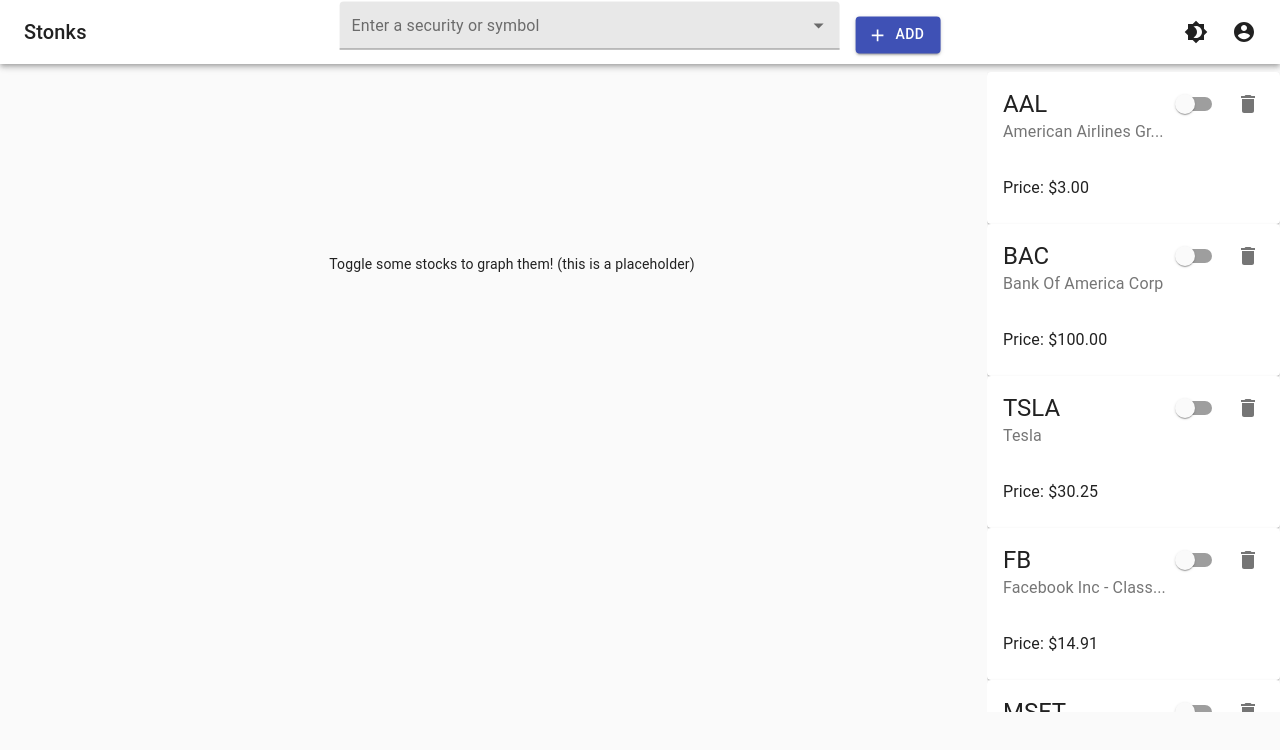
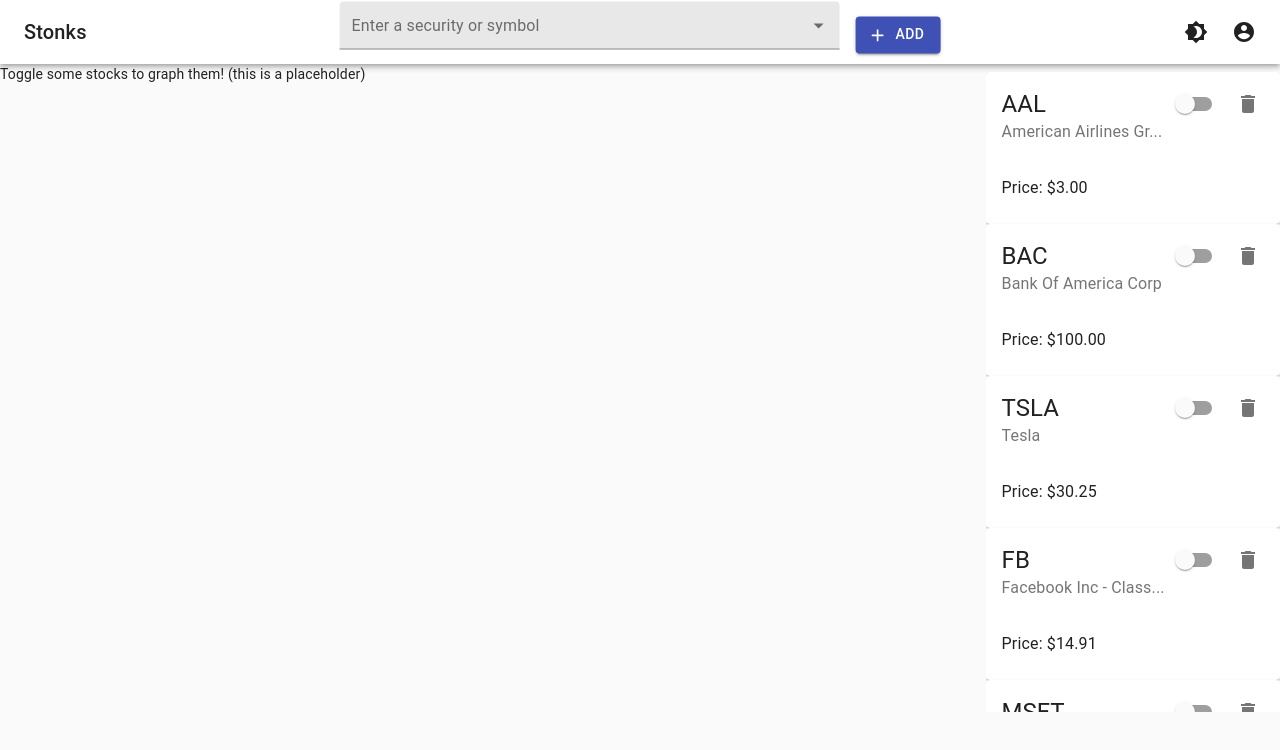
Before and after one commit to aggie-coding-club/stocks-frontend, a React (Create React App) app: page / in a window 1280 px wide. Shown: the top 750 px of the page. Built offline with nearby package versions, Linux system fonts and the light colour scheme.

Commit message:
graph doesn't overalpp onto cards anymore

```diff
--- a/src/components/dashboard/Graph.js
+++ b/src/components/dashboard/Graph.js
@@ -16,9 +16,6 @@
 const containerStyle = {
   width: '80vw',
   height: '50vh',
-  display: 'flex',
-  alignItems: 'center',
-  justifyContent: 'center',
 }
 
 export default function Graph({data}) {
--- a/src/components/dashboard/Stocks.js
+++ b/src/components/dashboard/Stocks.js
@@ -5,6 +5,7 @@
 const stockStyle = {
   float: 'right',
   height: '80vh',
+  width: '23vw',
   marginTop: '1vh',
   overflow: 'auto'
 }
```
